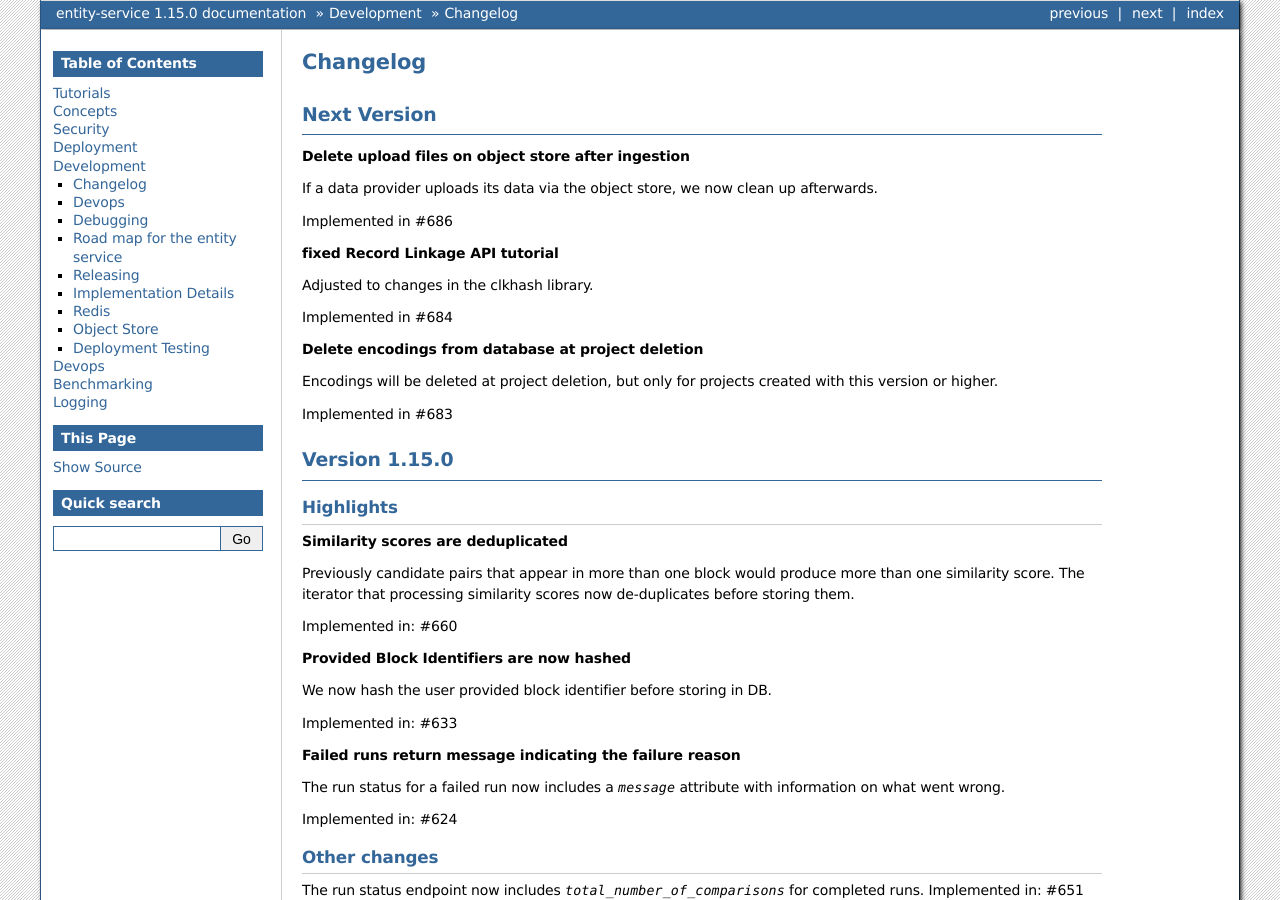
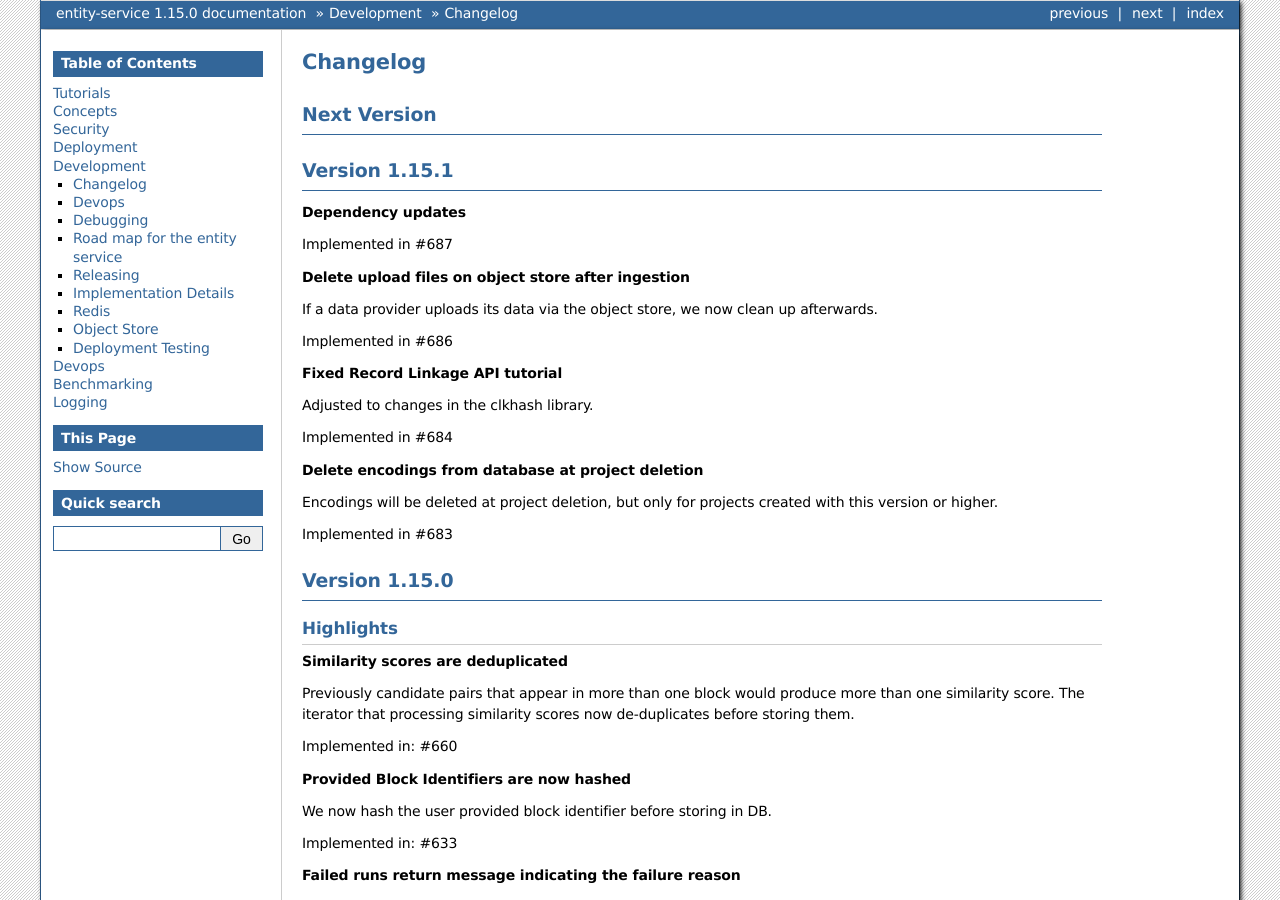
Before and after one commit to data61/anonlink-entity-service, a Sphinx documentation site: the page built from docs/changelog.rst, in a window 1280 px wide and 900 px high. Built offline with Sphinx 7.4.7, drawn with Linux system fonts in a browser that asks for light colours; formulas are drawn with MathJax 3; pages that are not in the unit, such as notebooks, are missing from menus.

Commit message:
release 1.15.1 (#688)
* bump version number

* update changelog

* Update Chart.yaml

* Update values.yaml

Co-authored-by: Brian Thorne <brian@hardbyte.nz>

```diff
--- a/docs/changelog.rst
+++ b/docs/changelog.rst
@@ -6,13 +6,22 @@ Changelog
 
 Next Version
 ------------
+
+
+Version 1.15.1
+--------------
+
+**Dependency updates**
+
+Implemented in #687
+
 **Delete upload files on object store after ingestion**
 
 If a data provider uploads its data via the object store, we now clean up afterwards.
 
 Implemented in #686
 
-**fixed Record Linkage API tutorial**
+**Fixed Record Linkage API tutorial**
 
 Adjusted to changes in the clkhash library.
 
```
Also changed, not shown: 4 other files.
